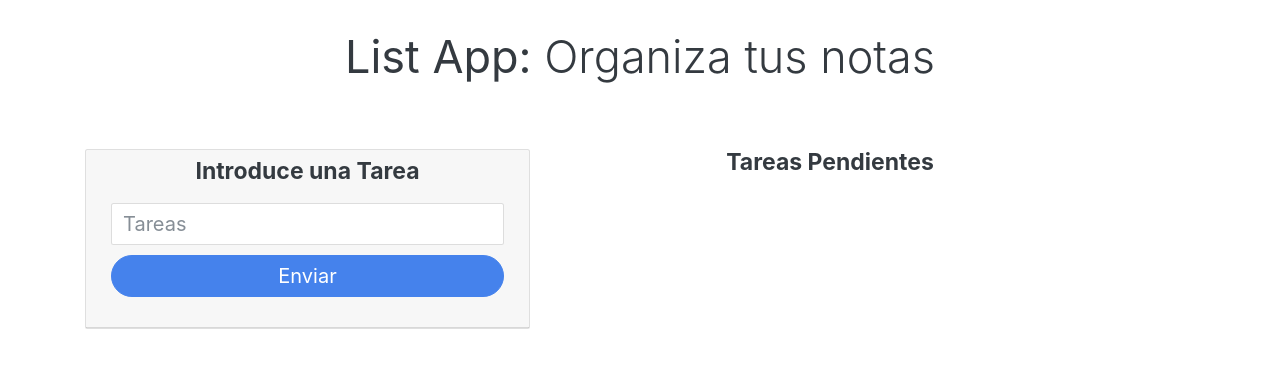
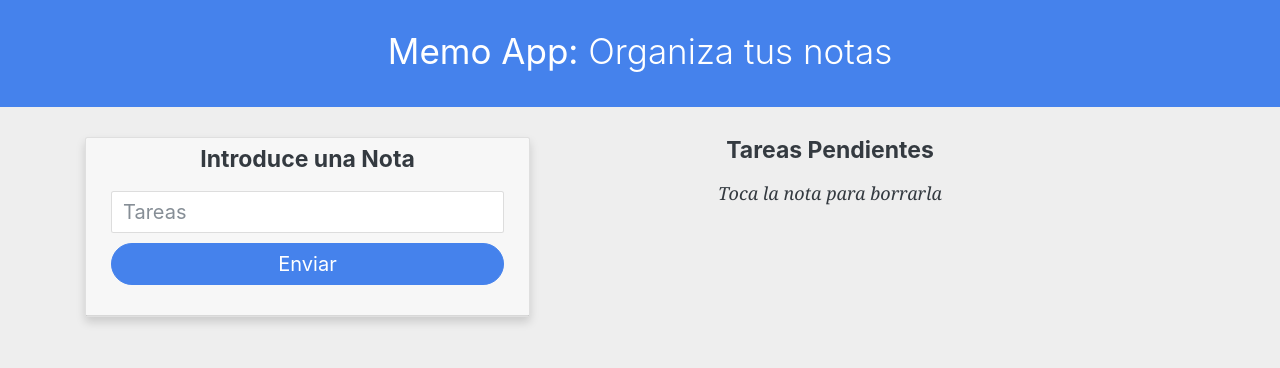
Before and after one commit to dbriceno10/memo-app, a website: page index.html in a window 1280 px wide. Drawn offline with Linux system fonts and the light colour scheme.

Commit message:
aplicación funcional con interfaz

```diff
--- a/index.html
+++ b/index.html
@@ -5,21 +5,23 @@
     <meta http-equiv="X-UA-Compatible" content="IE=edge">
     <meta name="viewport" content="width=device-width, initial-scale=1.0">
     <title>Memo App</title>
+    <link rel="preconnect" href="https://fonts.gstatic.com">
+    <link href="https://fonts.googleapis.com/css2?family=DM+Sans:ital,wght@0,400;0,500;0,700;1,400;1,500;1,700&display=swap" rel="stylesheet">
     <link rel="stylesheet" href="./bootstrap.min.css">
     <link rel="stylesheet" href="./style.css">
 </head>
 <body>
-    <header>
+    <header class="bg-primary text-white">
         <div class="container text-center py-5">
-            <h1 class="display-3"><b>List App:</b> Organiza tus notas</h1>
+            <h1 class="display-3"><b>Memo App:</b> Organiza tus notas</h1>
         </div>
     </header>
 <main class="container">
     <div class="row pt-5 pricipal">
         <div class="col-md-5 entrada">
-            <div class="card">
+            <div class="card shadow">
                 <div class="card-header">
-                    <h4 class="display-5 text-center">Introduce una Tarea</h4>
+                    <h4 class="display-5 text-center">Introduce una Nota</h4>
                     <form action="" id="form-tareas" class="card-body">
                         <div class="form-group">
                             <input type="text" id="tarea" class="form-control" placeholder="Tareas" required>
@@ -34,6 +36,7 @@
         <!-- <input type="submit" value="Enviar" id="go" onclick="capturar();"> -->
         <div class="col-md-6 salida">
             <h4 class="display-5 text-center">Tareas Pendientes</h4>
+            <p class="text-center borrar">Toca la nota para borrarla</p>
             <ol id="lista-tareas"></ol>
         </div>
     </div>
--- a/main.js
+++ b/main.js
@@ -25,9 +25,9 @@ const render = () => {
     //     </div>`
     // );
     const tareas_Template = tareas.map(element =>
-        `<div class="card text-center mb-4">
+        `<div class="card text-center mb-4 shadow">
             <div class="card-body">
-            <li class="salida">${element}<a href="#" class="btn btn-danger" name="delete">Delete</a></li>
+            <li class="salida">${element}</li>
             </div>
         </div>`
     );
--- a/style.css
+++ b/style.css
@@ -6,11 +6,16 @@
 
 html {
     font-size: 62.5%;
+    font-family: "DM Sans", sans-serif;
 }
 
-/* header div h1 {
-    font-size: 5rem !important;
-} */
+body {
+    background-color: #eee;
+}
+
+header div h1 {
+    font-size: 3.5rem !important;
+}
 
 main h4 {
     font-size: 2.3rem;
@@ -44,6 +49,11 @@ main .btn {
     margin: 0 auto;
 } */
 
-div ol li a {
-    margin-left: 10px;
+.shadow {
+    box-shadow: 0px 2px 8px rgba(0,0,0, 0.8);
 }
+
+.borrar {
+    font-size: 1.8rem;
+    font-style: italic;
+}
```
